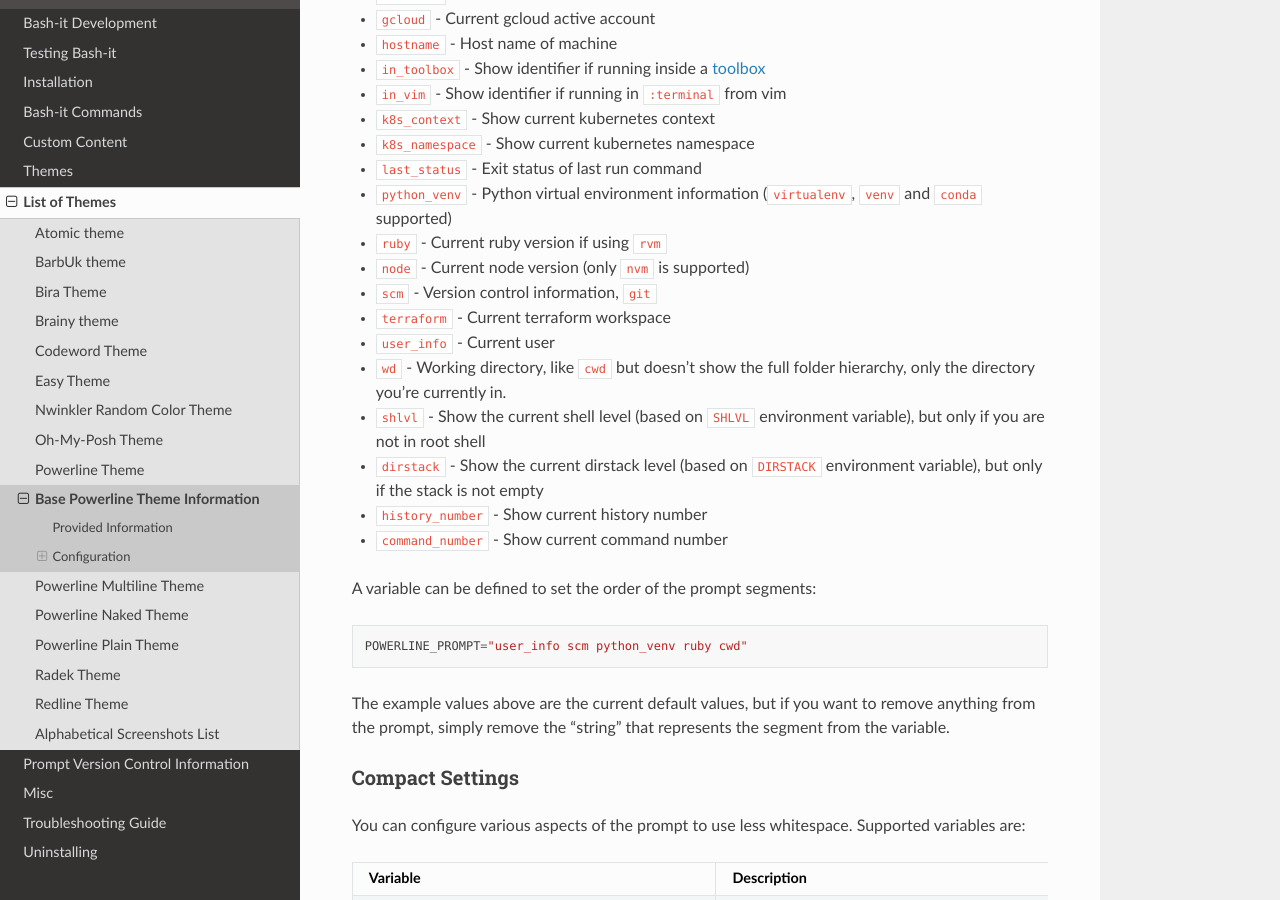
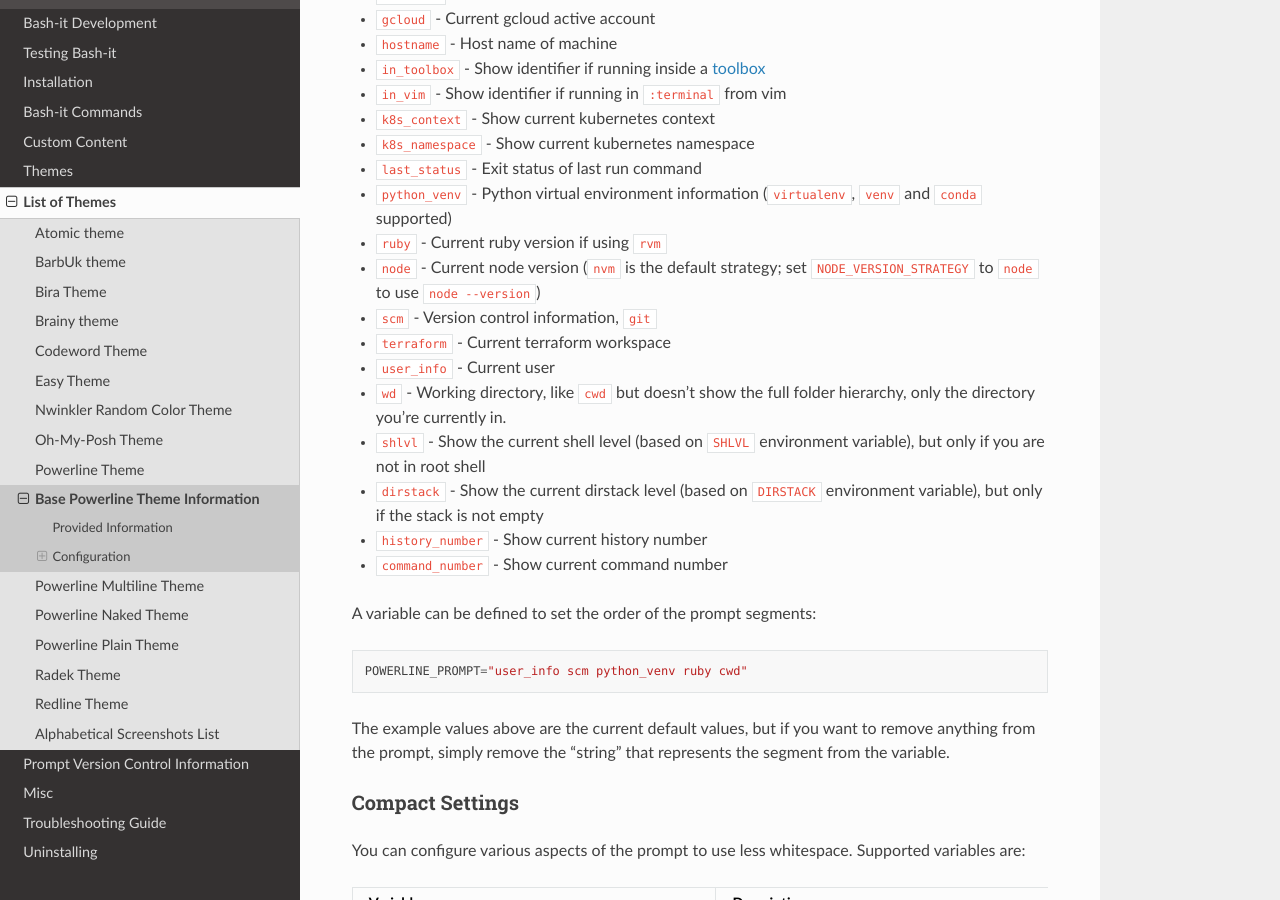
Before and after one commit to Bash-it/bash-it, a Sphinx documentation site: the page built from docs/themes-list/powerline-base.rst, in a window 1280 px wide and 900 px high, scrolled down 1785 px. Built offline with Sphinx 7.4.7 and the Read the Docs theme 2.0.0, drawn with Linux system fonts in a browser that asks for light colours.

Commit message:
chore: update docs

```diff
--- a/docs/themes-list/powerline-base.rst
+++ b/docs/themes-list/powerline-base.rst
@@ -81,7 +81,7 @@ The contents of the prompt can be "reordered", all the "segments" (every piece o
 * ``python_venv`` - Python virtual environment information (\ ``virtualenv``\ , ``venv``
   and ``conda`` supported)
 * ``ruby`` - Current ruby version if using ``rvm``
-* ``node`` - Current node version (only ``nvm`` is supported)
+* ``node`` - Current node version (``nvm`` is the default strategy; set ``NODE_VERSION_STRATEGY`` to ``node`` to use ``node --version``)
 * ``scm`` - Version control information, ``git``
 * ``terraform`` - Current terraform workspace
 * ``user_info`` - Current user
```
